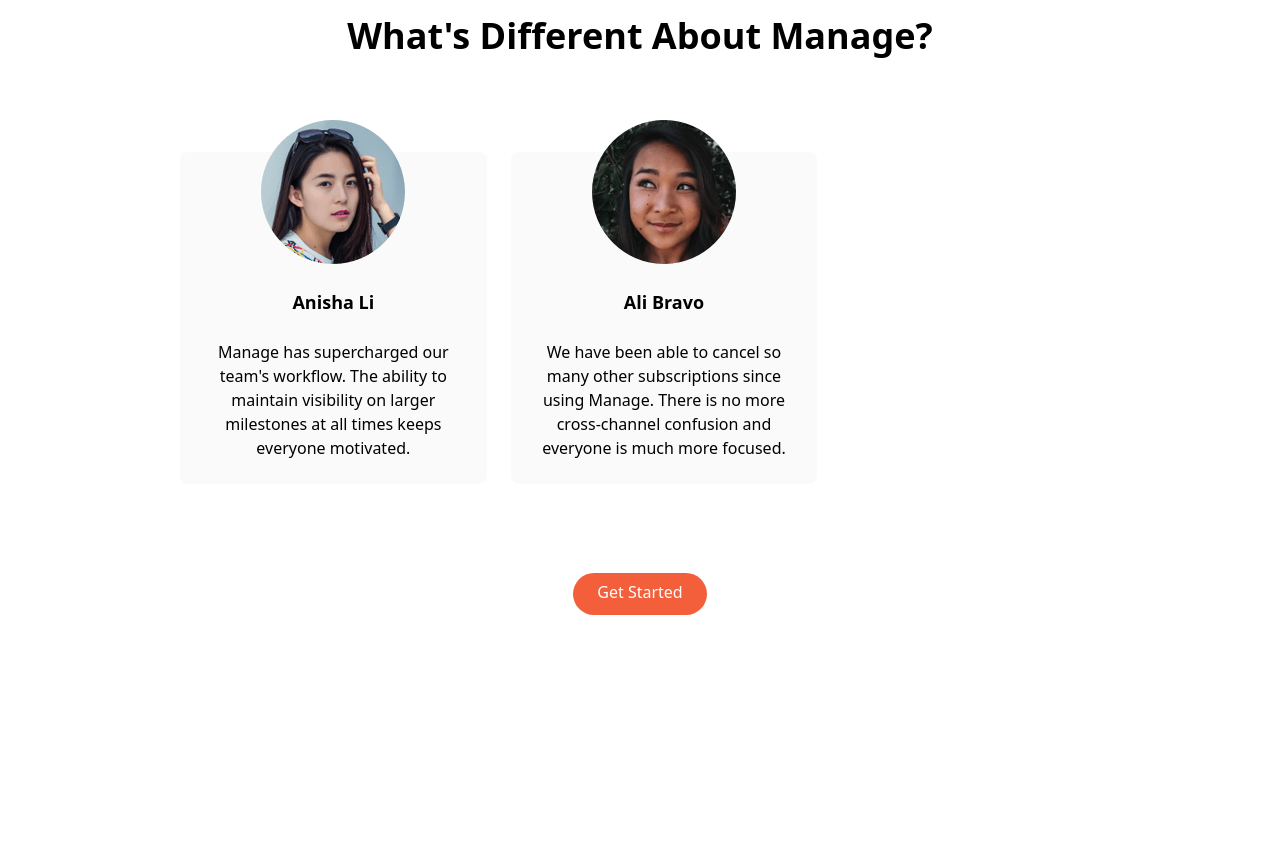
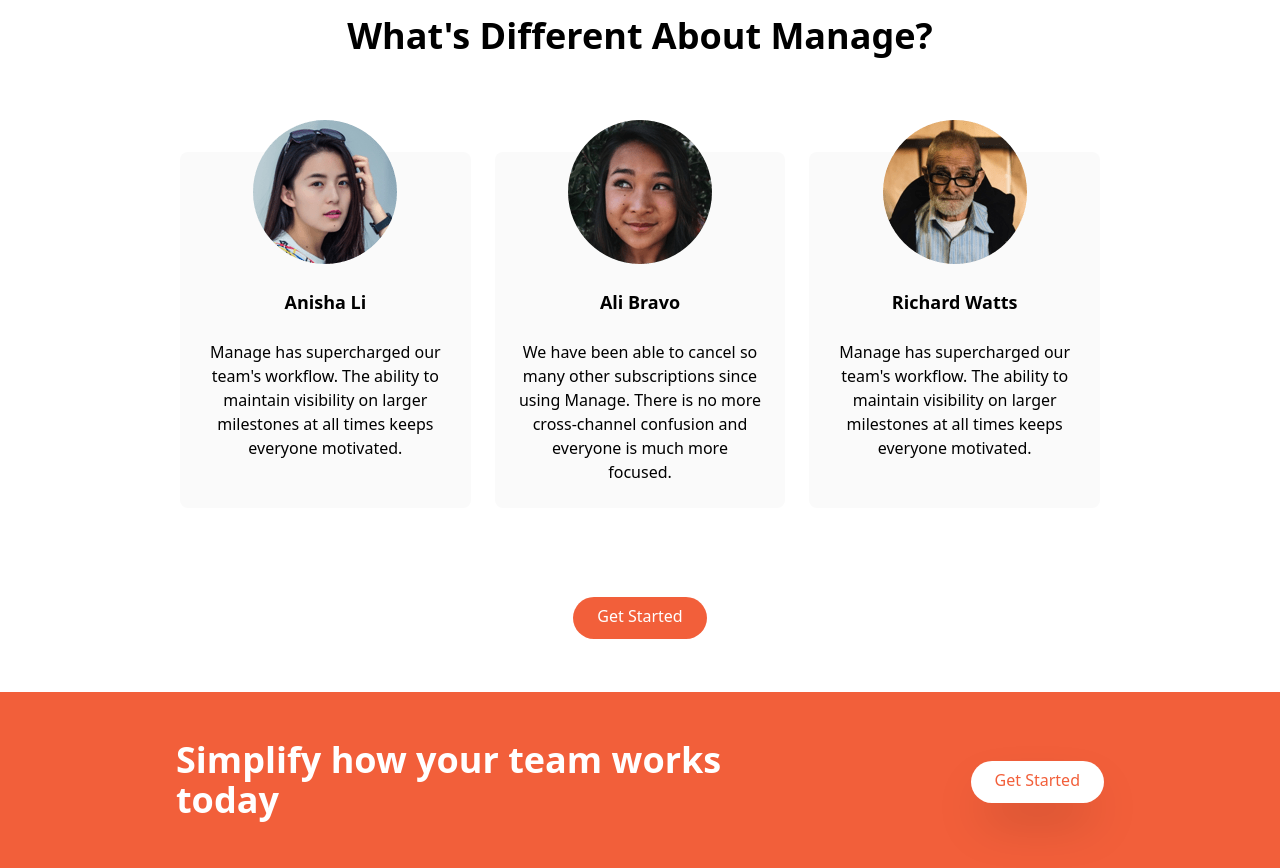
Before and after one commit to Nebenmor/Manage2, a website: page public/index.html in a window 1280 px wide. Shown: the part 1220-2088 px from the top of the page. Before the commit the page ends 1888 px from the top, so only its background shows below. Drawn offline with Linux system fonts and the light colour scheme.

Commit message:
implement cta section

```diff
--- a/public/index.html
+++ b/public/index.html
@@ -170,7 +170,12 @@
                 <p>We have been able to cancel so many other subscriptions since using Manage. There is no more cross-channel confusion and everyone is much more focused.</p>
              </div>
 
-
+              <!-- Testimonial 3 -->
+              <div class="hidden flex-col items-center p-6 space-y-6 rounded-lg bg-veryLightGray md:w-1/3 md:flex">
+                <img src="./img/avatar-richard.png" alt="" class="w-26 -mt-14">
+                <h5 class="text-lg font-bold">Richard Watts</h5>
+                <p>Manage has supercharged our team's workflow. The ability to maintain visibility on larger milestones at all times keeps everyone motivated.</p>
+             </div>
            </div>
 
            <!-- Button -->
@@ -182,6 +187,23 @@
         </div>
       </section>
 
+      <!-- CTA Section -->
+       <section id="cta" class="bg-brightRed">
+        <!-- Flex Container -->
+         <div class="container flex flex-col items-center justify-between px-6 py-24 mx-auto space-y-12 md:py-12 md:flex-row md:space-y-0">
+            <!-- Heading -->
+             <h2 class="text-5xl font-bold leading-tight text-center text-white md:text-4xl md:max-w-xl md:text-left">
+                Simplify how your team works today
+             </h2>
+             <!-- Button -->
+             <div class="my-16">
+                <a href="#" class="p-3 px-6 pt-2 text-brightRed bg-white rounded-full shadow-2xl baseline hover:bg-gray-900"">
+                    Get Started
+                </a>
+               </div>
+         </div>
+       </section>
+
 
 </body>
 </html>
```
